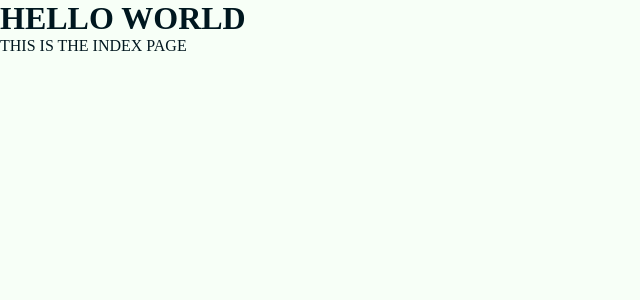
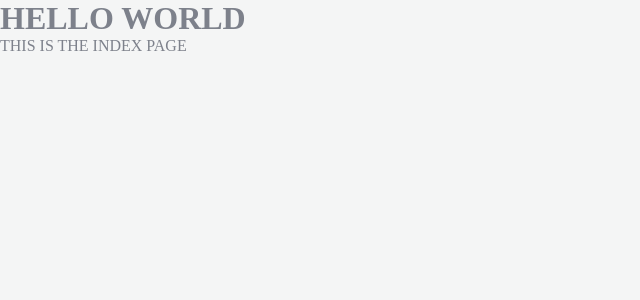
Before and after one commit to qingxunDaydayup/nuxt3-qingxun-wwcz, a Nuxt app: page / in a window 1280 px wide. Shown: the top 300 px of the page, without its empty margins (0-640 px from the left). Built offline with nearby package versions, Linux system fonts and the light colour scheme.

Commit message:
[style] small标签主题化

```diff
--- a/assets/css/app.css
+++ b/assets/css/app.css
@@ -6,9 +6,12 @@
 /* 紧接着使用 @import */
 /* 目前把大屏和普通笔记本屏幕设置成一样的布局 */
 @import url("screen/middleScreen.css") only screen and (min-width: 1201px);
-@import url("screen/ipadScreen.css") only screen and (max-width: 1200px);    /* 平板横屏 */
-@import url("screen/ipadVeticalScreen.css") only screen and (max-width: 840px);    /* 平板竖屏 */
-@import url("screen/phoneScreen.css") only screen and (max-width: 420px);    /* 手机 */
+@import url("screen/ipadScreen.css") only screen and (max-width: 1200px);
+/* 平板横屏 */
+@import url("screen/ipadVeticalScreen.css") only screen and (max-width: 840px);
+/* 平板竖屏 */
+@import url("screen/phoneScreen.css") only screen and (max-width: 420px);
+/* 手机 */
 
 /* 主题，因为主题的颜色优先级更高，所以在screen的下面放theme */
 @import url(theme/theme.css);
@@ -19,8 +22,3 @@
     margin: 0;
     padding: 0;
 }
-
-small {
-    color: #333;
-    font-style: italic;
-}
--- a/assets/css/theme/theme.css
+++ b/assets/css/theme/theme.css
@@ -1,15 +1,19 @@
 /* 属性选择器参考 https://blog.csdn.net/zhangeer/article/details/127302164 */
-:root[theme=light], :root {
+:root[theme=light],
+:root {
     /* light 和 默认 */
-    --bgc: #F7FFF7;
-    --color: #00171F;
+    --bgc: #f4f5f5;
+    --color: #7d818b;
+    --small: #444;
+
 
 }
 
 :root[theme=dark] {
     /* dark */
-    --bgc: #0B132B;
-    --color: seashell;
+    --bgc: #212322;
+    --color: #17d818b;
+    --small: #ddd;
 
 }
 
@@ -20,3 +24,8 @@ body {
 
     transition: .5s linear;
 }
+
+small {
+    color: var(--small);
+    font-style: italic;
+}
```
